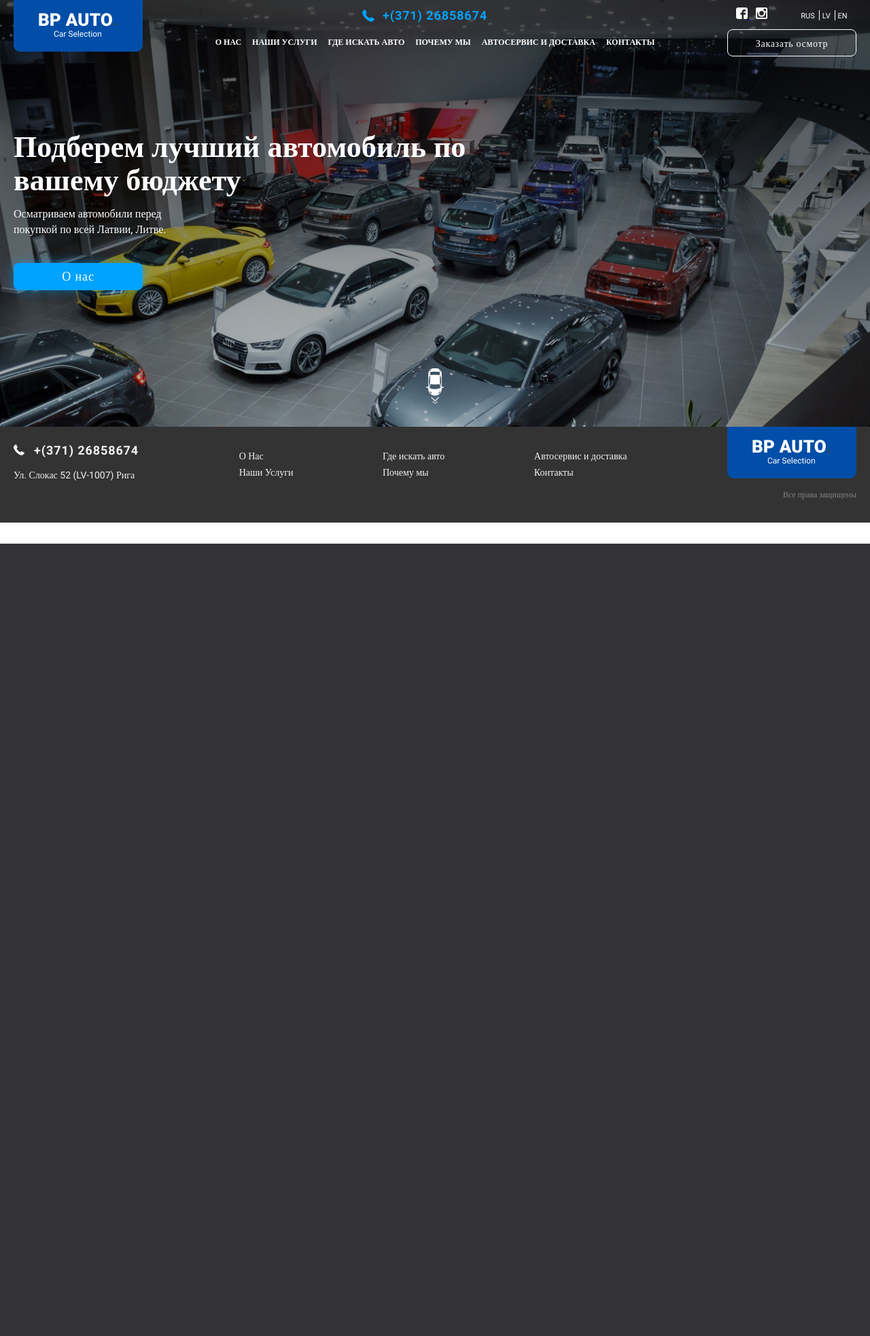
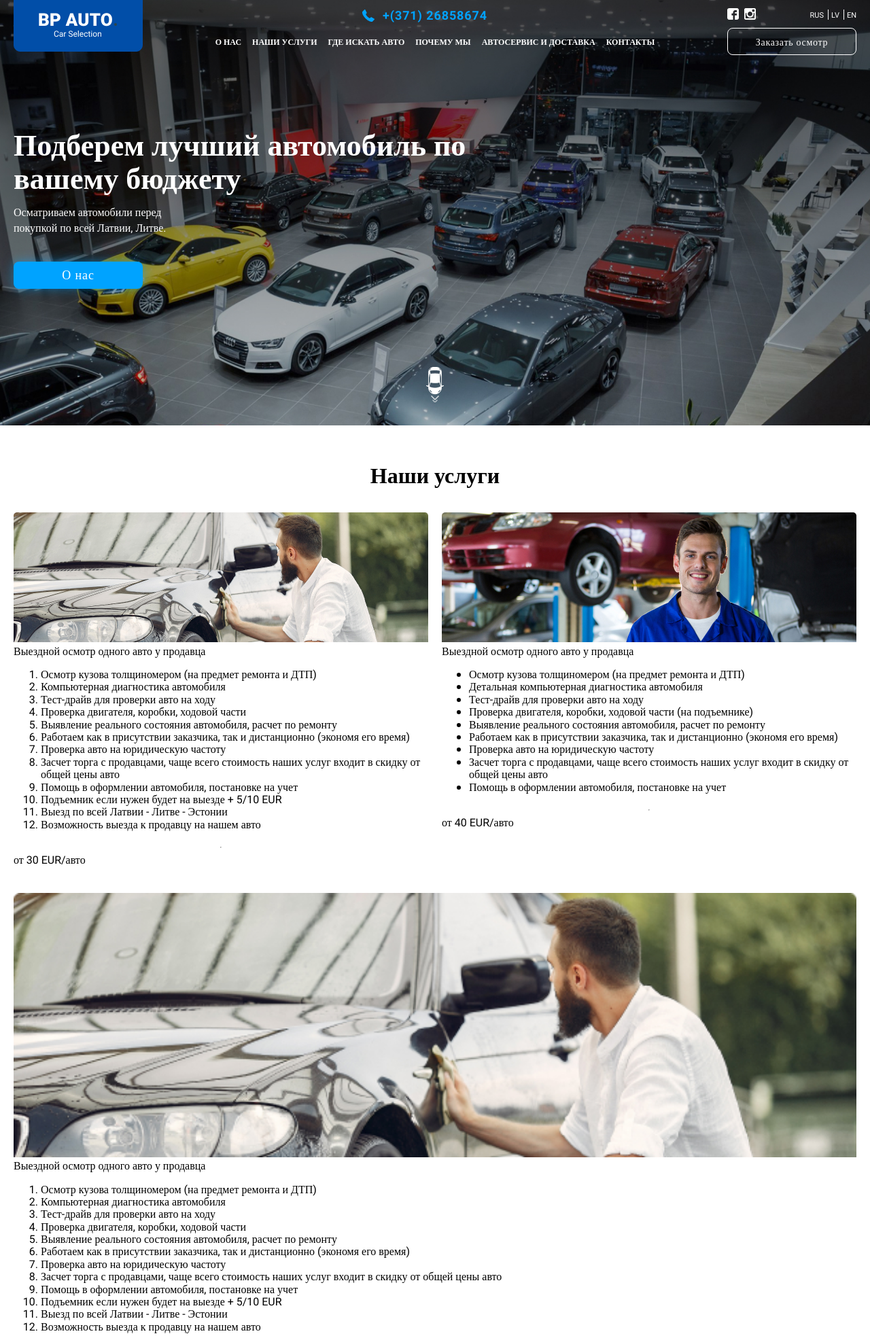
Before and after one commit to RomanKashik/bp_avto, a PHP site: page / in a window 1280 px wide. Shown: the top 1966 px of the page at 68% size. Before the commit the page ends 800 px from the top, so only its background shows below. Run offline with PHP 8.4, Linux system fonts and the light colour scheme; style sheets or scripts are compiled from the project's sources; some libraries are stand-ins or nearby versions.

Commit message:
services

```diff
--- a/src/index.html
+++ b/src/index.html
@@ -83,7 +83,155 @@
       </div>
     </header>
     <!-- Main content -->
-    <main></main>
+    <main>
+      <section class="services">
+        <h2 class="main-title">Наши услуги</h2>
+        <div class="container">
+          <div class="top-card">
+            <div class="card">
+              <div class="card__img">
+                <img src="images/service_1.jpg" alt="service">
+              </div>
+              <div class="card__title">
+                Выездной осмотр одного авто у продавца
+              </div>
+              <div class="card__list">
+                <ol>
+                  <li>Осмотр кузова толщиномером (на предмет ремонта и ДТП)</li>
+                  <li>Компьютерная диагностика автомобиля</li>
+                  <li>Тест-драйв для проверки авто на ходу</li>
+                  <li>Проверка двигателя, коробки, ходовой части</li>
+                  <li>
+                    Выявление реального состояния автомобиля, расчет по ремонту
+                  </li>
+                  <li>
+                    Работаем как в присутствии заказчика, так и дистанционно
+                    (экономя его время)
+                  </li>
+                  <li>Проверка авто на юридическую частоту</li>
+                  <li>
+                    Засчет торга с продавцами, чаще всего стоимость наших услуг
+                    входит в скидку от общей цены авто
+                  </li>
+                  <li>Помощь в оформлении автомобиля, постановке на учет</li>
+                  <li>Подъемник если нужен будет на выезде + 5/10 EUR</li>
+                  <li>Выезд по всей Латвии - Литве - Эстонии</li>
+                  <li>Возможность выезда к продавцу на нашем авто</li>
+                </ol>
+              </div>
+              <hr />
+              <div class="card__price">от 30 EUR/авто</div>
+              <div class="card__btn btn btn__small">Заказать</div>
+            </div>
+            <div class="card">
+              <div class="card__img">
+                <img src="images/service_2.jpg" alt="service">
+              </div>
+              <div class="card__title">
+                Выездной осмотр одного авто у продавца
+              </div>
+              <div class="card__list">
+                <ul>
+                  <li>Осмотр кузова толщиномером (на предмет ремонта и ДТП)</li>
+                  <li>Детальная компьютерная диагностика автомобиля</li>
+                  <li>Тест-драйв для проверки авто на ходу</li>
+                  <li>
+                    Проверка двигателя, коробки, ходовой части (на подъемнике)
+                  </li>
+                  <li>
+                    Выявление реального состояния автомобиля, расчет по ремонту
+                  </li>
+                  <li>
+                    Работаем как в присутствии заказчика, так и дистанционно
+                    (экономя его время)
+                  </li>
+                  <li>Проверка авто на юридическую частоту</li>
+                  <li>
+                    Засчет торга с продавцами, чаще всего стоимость наших услуг
+                    входит в скидку от общей цены авто
+                  </li>
+                  <li>Помощь в оформлении автомобиля, постановке на учет</li>
+                </ul>
+              </div>
+              <hr />
+              <div class="card__price">от 40 EUR/авто</div>
+              <div class="card__btn btn btn__small">Заказать</div>
+            </div>
+          </div>
+        <div class="bottom-card">
+          <div class="card">
+            <div class="card__img">
+              <img src="images/service_1.jpg" alt="service">
+            </div>
+            <div class="card__title">
+              Выездной осмотр одного авто у продавца
+            </div>
+            <div class="card__list">
+              <ol>
+                <li>Осмотр кузова толщиномером (на предмет ремонта и ДТП)</li>
+                <li>Компьютерная диагностика автомобиля</li>
+                <li>Тест-драйв для проверки авто на ходу</li>
+                <li>Проверка двигателя, коробки, ходовой части</li>
+                <li>
+                  Выявление реального состояния автомобиля, расчет по ремонту
+                </li>
+                <li>
+                  Работаем как в присутствии заказчика, так и дистанционно
+                  (экономя его время)
+                </li>
+                <li>Проверка авто на юридическую частоту</li>
+                <li>
+                  Засчет торга с продавцами, чаще всего стоимость наших услуг
+                  входит в скидку от общей цены авто
+                </li>
+                <li>Помощь в оформлении автомобиля, постановке на учет</li>
+                <li>Подъемник если нужен будет на выезде + 5/10 EUR</li>
+                <li>Выезд по всей Латвии - Литве - Эстонии</li>
+                <li>Возможность выезда к продавцу на нашем авто</li>
+              </ol>
+            </div>
+            <hr />
+            <div class="card__price">от 30 EUR/авто</div>
+            <div class="card__btn btn btn__small">Заказать</div>
+          </div>
+          <div class="card">
+            <div class="card__img">
+              <img src="images/service_2.jpg" alt="service">
+            </div>
+            <div class="card__title">
+              Выездной осмотр одного авто у продавца
+            </div>
+            <div class="card__list">
+              <ul>
+                <li>Осмотр кузова толщиномером (на предмет ремонта и ДТП)</li>
+                <li>Детальная компьютерная диагностика автомобиля</li>
+                <li>Тест-драйв для проверки авто на ходу</li>
+                <li>
+                  Проверка двигателя, коробки, ходовой части (на подъемнике)
+                </li>
+                <li>
+                  Выявление реального состояния автомобиля, расчет по ремонту
+                </li>
+                <li>
+                  Работаем как в присутствии заказчика, так и дистанционно
+                  (экономя его время)
+                </li>
+                <li>Проверка авто на юридическую частоту</li>
+                <li>
+                  Засчет торга с продавцами, чаще всего стоимость наших услуг
+                  входит в скидку от общей цены авто
+                </li>
+                <li>Помощь в оформлении автомобиля, постановке на учет</li>
+              </ul>
+            </div>
+            <hr />
+            <div class="card__price">от 40 EUR/авто</div>
+            <div class="card__btn btn btn__small">Заказать</div>
+          </div>
+        </div>
+      </div>
+      </section>
+    </main>
     <!-- Footer -->
     <footer class="footer">
       <div class="container">
--- a/src/styles/main.scss
+++ b/src/styles/main.scss
@@ -10,6 +10,11 @@
 .container {
   max-width: 1240px;
   margin: 0 auto;
+}
+
+img {
+  width: 100%;
+  height: auto;
 }
 
 /*Стили кнопок*/
@@ -55,6 +60,8 @@
   line-height: 110%;
   text-align: center;
   color: #000000;
+  margin-top: 0;
+  margin-bottom: 38px;
 }
 
 /*Телефон*/
@@ -194,17 +201,20 @@
   &__top {
     display: flex;
     align-items: center;
-    justify-content: center;
+    justify-content: space-between;
     margin-top: 11px;
     margin-bottom: 12px;
   }
 
   &__social {
+    display: flex;
     width: calc(100% / 2);
   }
 
   &__social a {
     margin-right: 8px;
+    width: 17px;
+    height: 17px;
     &:last-child {
       margin-right: 0;
     }
@@ -243,6 +253,30 @@
     }
   }
 }
+
+/*Стили блока Наши Услуги*/
+.services {
+  padding: 55px 0;
+}
+
+.top-card {
+  display: flex;
+  justify-content: space-between;
+
+  .card {
+    width: calc(100% / 2 - 10px);
+  }
+}
+
+.card {
+  display:flex;
+  flex-direction: column;
+
+  &__img {
+
+  }
+}
+
 
 /*Стили footer*/
 .footer {
```
